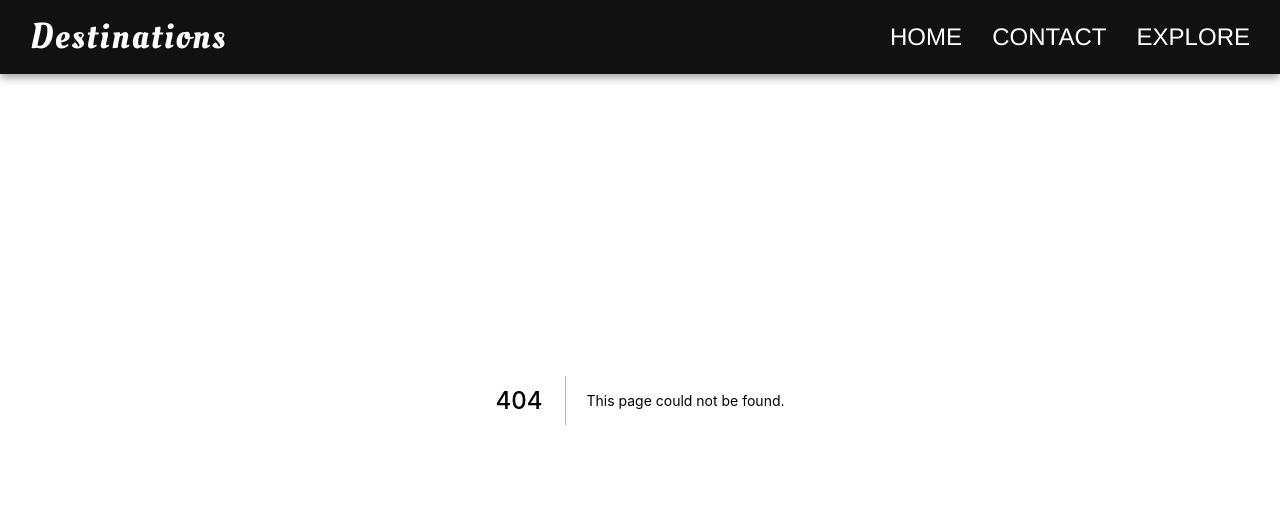
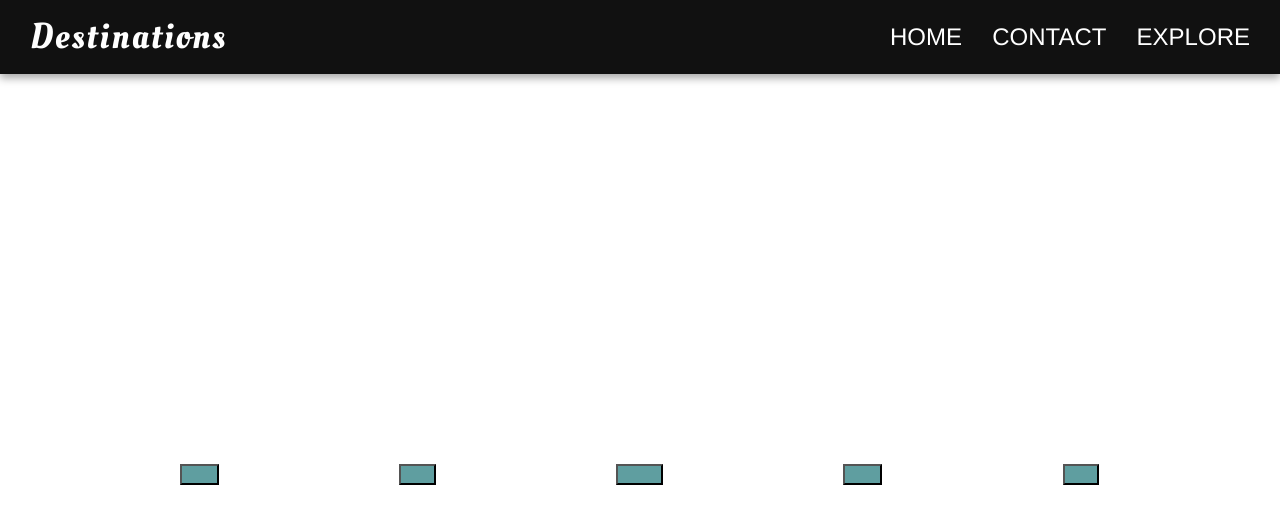
Before and after one commit to JackSchollmeyer/Destinations, a Next.js app: page /mountainous in a window 1280 px wide. Before the commit this address had no page. Shown: the top 524 px of the page. Built offline with nearby package versions, Linux system fonts and the light colour scheme.

Commit message:
Figured out how to expand onClick for themed section layouts

```diff
--- /dev/null
+++ b/src/components/MountainousArea.jsx
@@ -0,0 +1,100 @@
+import React, { useState } from "react";
+import s from "../../styles/Mountainous.module.css";
+
+export default function MountainousArea() {
+  const [color1, setColor1] = useState(false);
+  const [color2, setColor2] = useState(false);
+  const [color3, setColor3] = useState(false);
+  const [color4, setColor4] = useState(false);
+  const [color5, setColor5] = useState(false);
+
+  const setBackgroundColor1 = () => {
+    if (color1 === true)
+      return {
+        color: "white",
+        backgroundColor: "red",
+        transform: "scale(1.5)",
+        transition: "2.5s",
+      };
+  };
+
+  const setBackgroundColor2 = () => {
+    if (color2 === true)
+      return {
+        color: "white",
+        backgroundColor: "red",
+        transform: "scale(1.5)",
+        transition: "2.5s",
+      };
+  };
+
+  const setBackgroundColor3 = () => {
+    if (color3 === true)
+      return {
+        color: "white",
+        backgroundColor: "red",
+        transform: "scale(1.5)",
+        transition: "2.5s",
+      };
+  };
+
+  const setBackgroundColor4 = () => {
+    if (color4 === true)
+      return {
+        color: "white",
+        backgroundColor: "red",
+        transform: "scale(1.5)",
+        transition: "2.5s",
+      };
+  };
+
+  const setBackgroundColor5 = () => {
+    if (color5 === true)
+      return {
+        color: "white",
+        backgroundColor: "red",
+        transform: "scale(1.5)",
+        transition: "2.5s",
+      };
+  };
+
+  return (
+    <div className={s.buttons}>
+      <button
+        className={s.words}
+        style={setBackgroundColor1()}
+        onClick={() => setColor1(color1 === true ? false : true)}
+      >
+        one
+      </button>
+      <button
+        className={s.words}
+        style={setBackgroundColor2()}
+        onClick={() => setColor2(color2 === true ? false : true)}
+      >
+        two
+      </button>
+      <button
+        className={s.words}
+        style={setBackgroundColor3()}
+        onClick={() => setColor3(color3 === true ? false : true)}
+      >
+        three
+      </button>
+      <button
+        className={s.words}
+        style={setBackgroundColor4()}
+        onClick={() => setColor4(color4 === true ? false : true)}
+      >
+        four
+      </button>
+      <button
+        className={s.words}
+        style={setBackgroundColor5()}
+        onClick={() => setColor5(color5 === true ? false : true)}
+      >
+        five
+      </button>
+    </div>
+  );
+}
--- a/src/components/Navbar.jsx
+++ b/src/components/Navbar.jsx
@@ -36,7 +36,7 @@ export default function Navbar({ children }) {
 
   const router = useRouter();
   const setNavbarStyle = () => {
-    if (router.pathname !== "/dryland") {
+    if (router.pathname !== "/mountainous") {
       return { position: "fixed" };
     }
   };
--- /dev/null
+++ b/src/pages/mountainous.jsx
@@ -0,0 +1,6 @@
+import React from "react";
+import MountainousArea from "../components/MountainousArea";
+
+export default function mountainous() {
+  return <MountainousArea />;
+}
--- /dev/null
+++ b/styles/Mountainous.module.css
@@ -0,0 +1,12 @@
+.buttons {
+  display: flex;
+  justify-content: space-evenly;
+  align-items: center;
+  height: 100vh;
+}
+
+.words {
+  color: rgba(0, 0, 0, 0);
+  background-color: cadetblue;
+  transition: 2s;
+}
```
